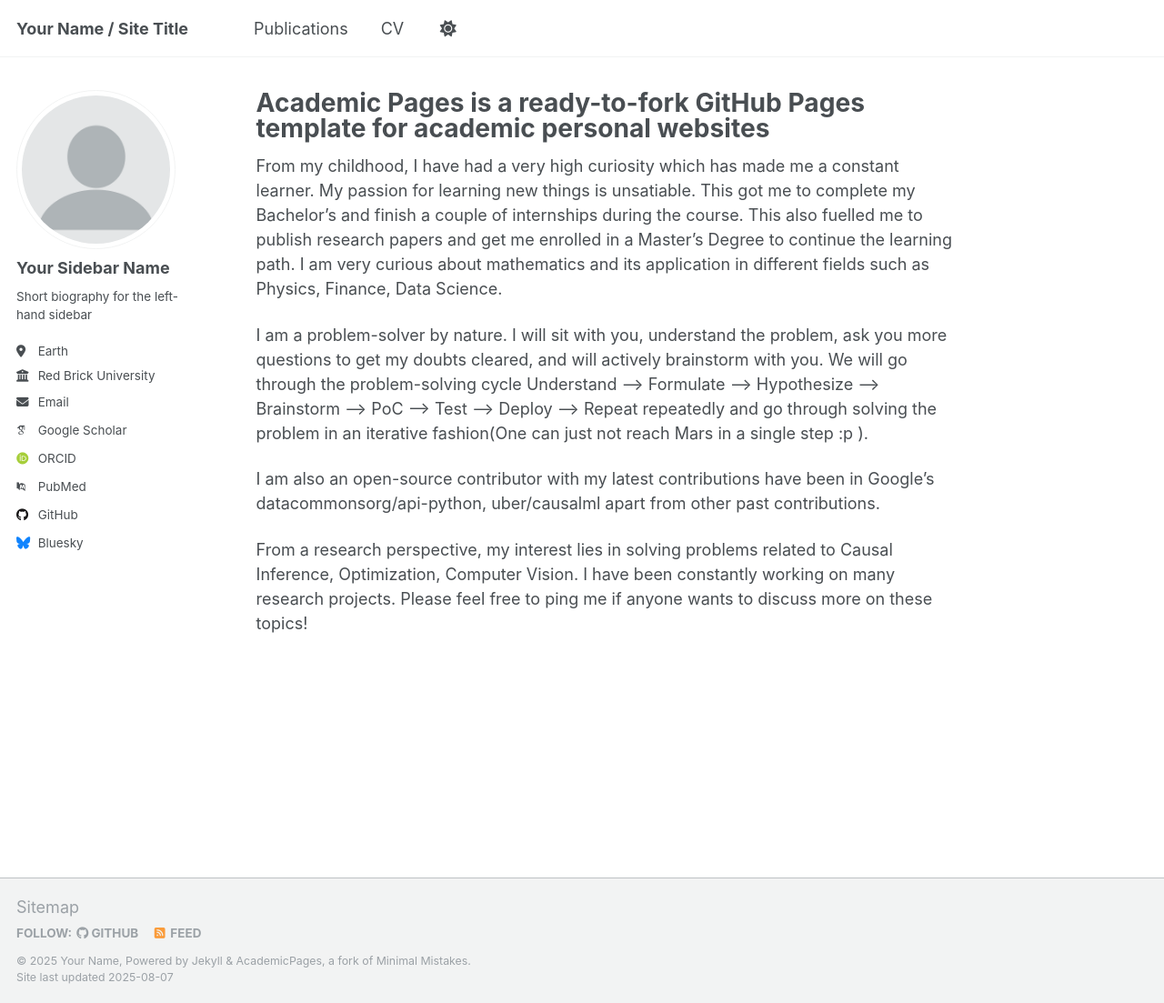
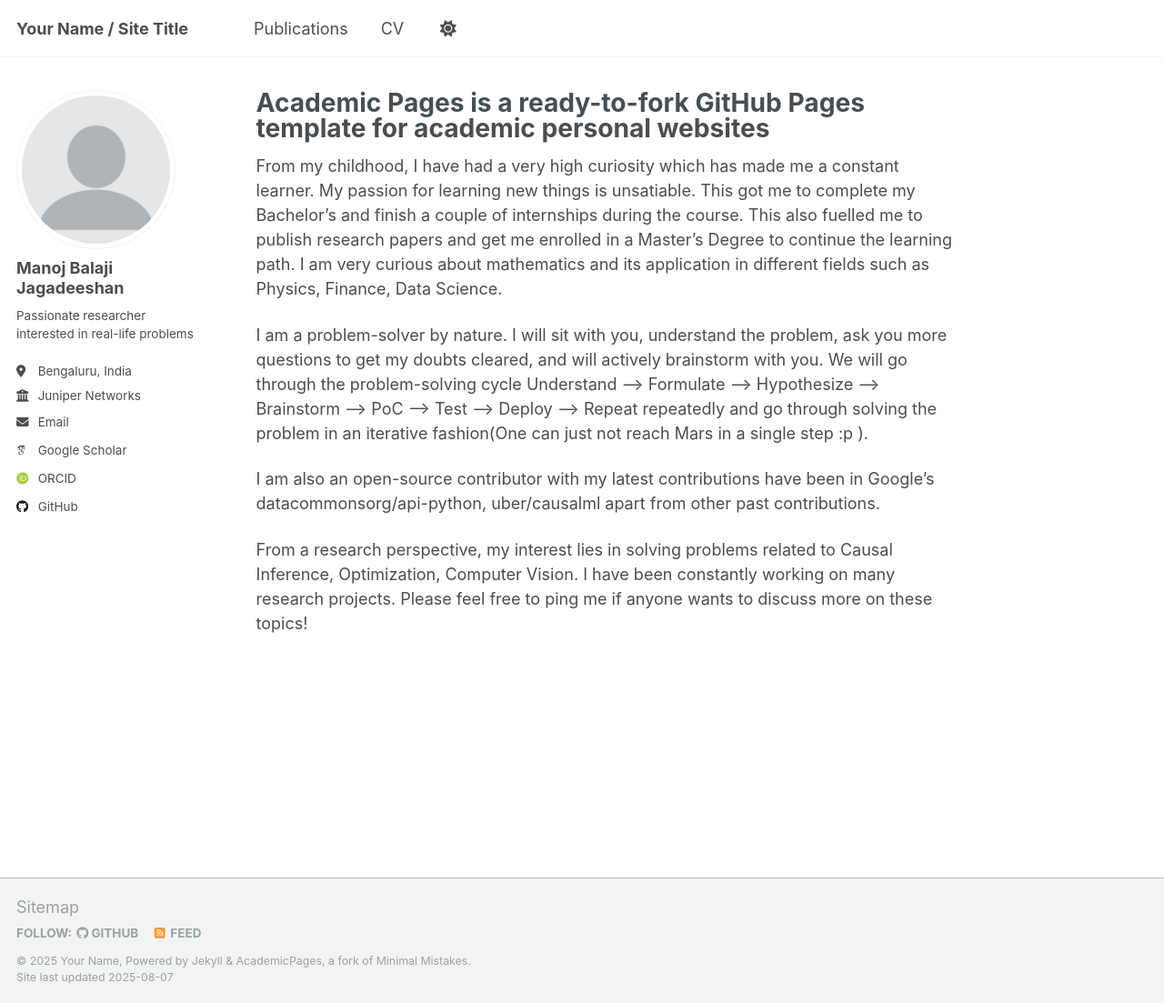
Before and after one commit to manojbalaji1/manojbalaji1.github.io, a Jekyll site: the page built from _pages/about.md, in a window 1280 px wide and 1103 px high. Shown: the whole window at 91% size. Built offline with Jekyll 4.4.1, drawn with Linux system fonts in a browser that asks for light colours; some web fonts are replaced; a script that is not in the unit is left out.

Commit message:
modify config

```diff
--- a/_config.yml
+++ b/_config.yml
@@ -13,7 +13,7 @@
 title_separator          : "-"
 name                     : &name "Your Name"
 description              : &description "personal description"
-url                      : https://academicpages.github.io # the base hostname & protocol for your site e.g. "https://[your GitHub username].github.io" or if you already have some other page hosted on Github then use "https://[your GitHub username].github.io/[Your Repo Name]"
+url                      : https://manojbalaji1.github.io # the base hostname & protocol for your site e.g. "https://[your GitHub username].github.io" or if you already have some other page hosted on Github then use "https://[your GitHub username].github.io/[Your Repo Name]"
 baseurl                  : "" # the subpath of your site, e.g. "/blog"
 repository               : "academicpages/academicpages.github.io"
 
@@ -23,22 +23,22 @@
 author:
   # Biographic information
   avatar           : "profile.png"
-  name             : "Your Sidebar Name"
+  name             : "Manoj Balaji Jagadeeshan"
   pronouns         : # example: "she/her"
-  bio              : "Short biography for the left-hand sidebar"
-  location         : "Earth"
-  employer         : "Red Brick University"
+  bio              : "Passionate researcher interested in real-life problems"
+  location         : "Bengaluru, India"
+  employer         : "Juniper Networks"
   uri              : # URL
-  email            : "none@example.org"
+  email            : "manojbalaji1@gmail.com"
 
   # Academic websites
   academia         : # URL
   arxiv            : # URL - Update with the correct link to your profile
-  googlescholar    : "https://scholar.google.com/citations?user=PS_CX0AAAAAJ"
+  googlescholar    : "https://scholar.google.com/citations?user=7jZFRqMAAAAJ&hl"
   impactstory      : # URL
-  orcid            : "http://orcid.org/yourorcidurl"
+  orcid            : "https://orcid.org/0000-0001-6452-4768"
   semantic         : # URL
-  pubmed           : "https://www.ncbi.nlm.nih.gov/pubmed/?term=john+snow"
+  pubmed           : # URL
   researchgate     : # URL
   scopus           : # URL
 
@@ -46,13 +46,13 @@
   bitbucket        : # Username - Update with your username on the site
   codepen          : # Username
   dribbble         : # Username
-  github           : "academicpages"
+  github           : "manojbalaji1"
   kaggle           : # Username
   stackoverflow    : # User number or user number and name (i.e., use "1" or "1/jeff-atwood")
 
   # Social media
   artstation       : # Username
-  bluesky          : "bsky.app" # Replace this with you Bluesky username
+  bluesky          : # Username "bsky.app" # Replace this with you Bluesky username
   facebook         : # Username
   flickr           : # Username
   foursquare       : # Username
```
